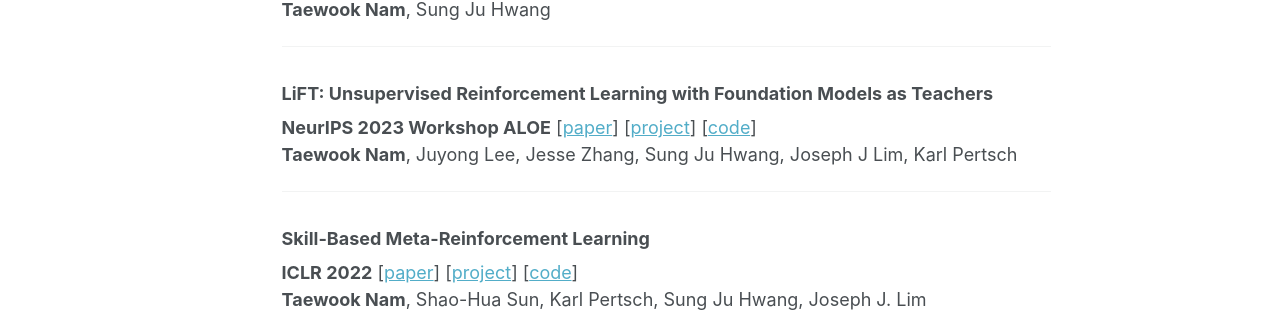
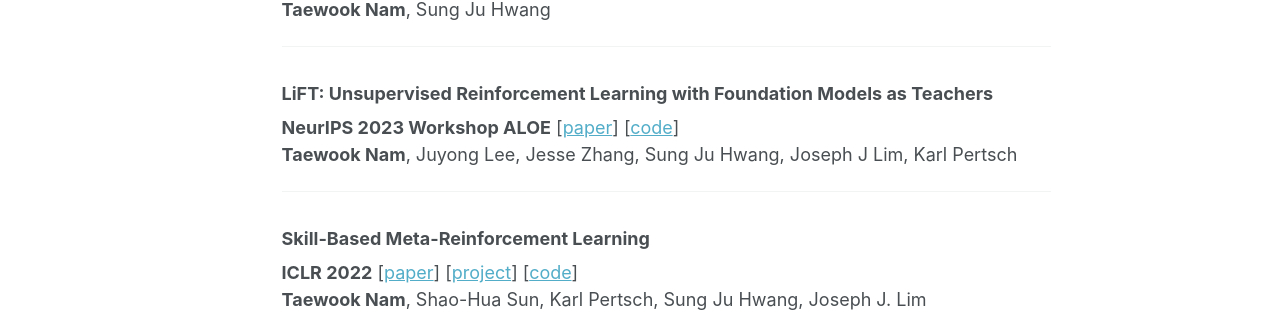
Before and after one commit to namsan96/namsan96.github.io, a Jekyll site: the page built from _pages/about.md, in a window 1280 px wide and 1133 px high. Shown: the part 433-745 px from the top of the window. Built offline with Jekyll 4.4.1, drawn with Linux system fonts in a browser that asks for light colours; some web fonts are replaced; a script bundle is joined from its source files by our own code; library files that are not in the unit come from our copies.

Commit message:
Update about.md

```diff
--- a/_pages/about.md
+++ b/_pages/about.md
@@ -19,7 +19,7 @@
 ---
 
 ### LiFT: Unsupervised Reinforcement Learning with Foundation Models as Teachers
-**NeurIPS 2023 Workshop ALOE** [[paper](https://openreview.net/pdf?id=BJgd81SYwr)] [[project](https://gimme1dollar.github.io/lift/)] [[code](https://github.com/haebeom-lee/metadrop)]
+**NeurIPS 2023 Workshop ALOE** [[paper](https://openreview.net/pdf?id=BJgd81SYwr)] [[code](https://github.com/jylee425/lift)]
 **Taewook Nam**, Juyong Lee, Jesse Zhang, Sung Ju Hwang, Joseph J Lim, Karl Pertsch
 
 ---
```
